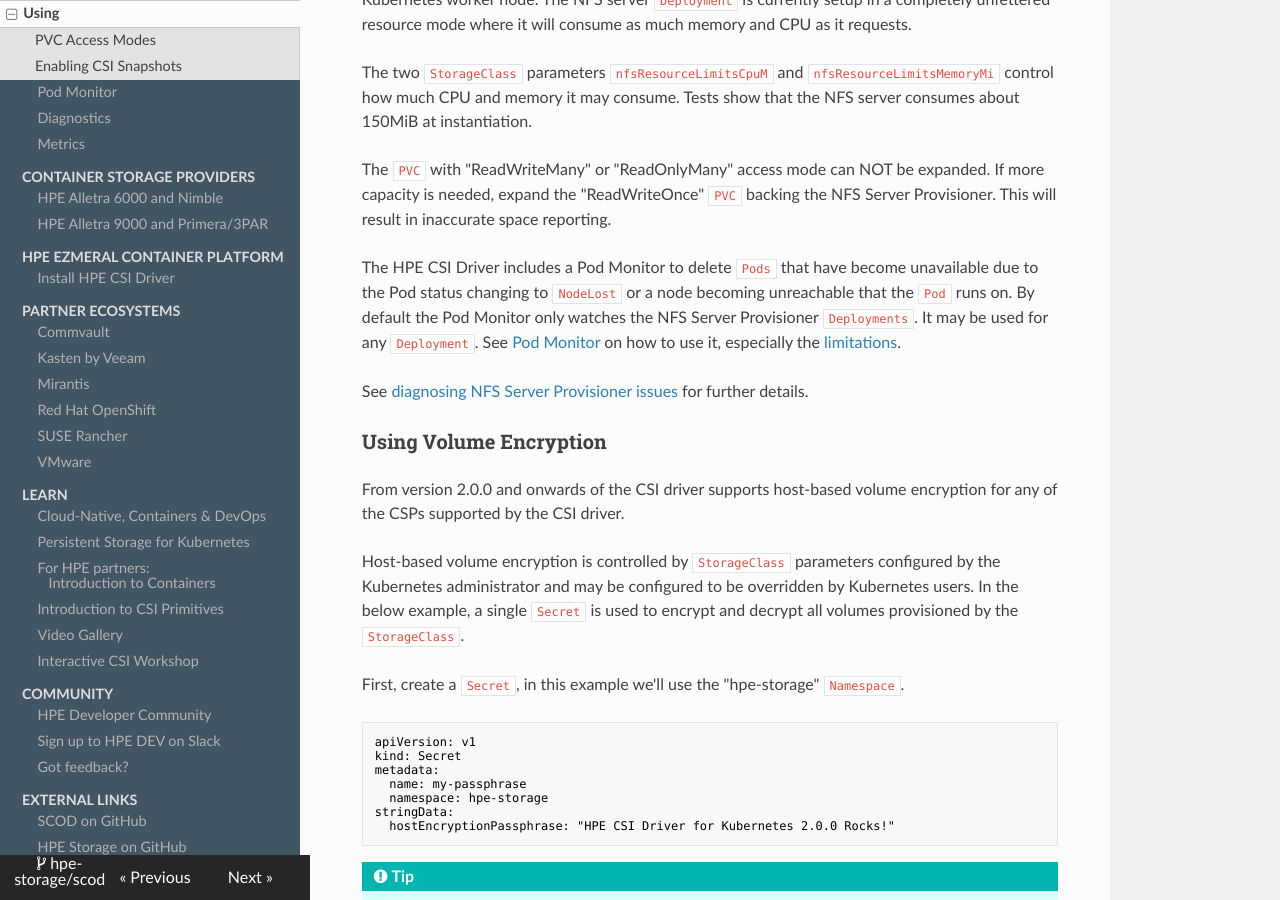
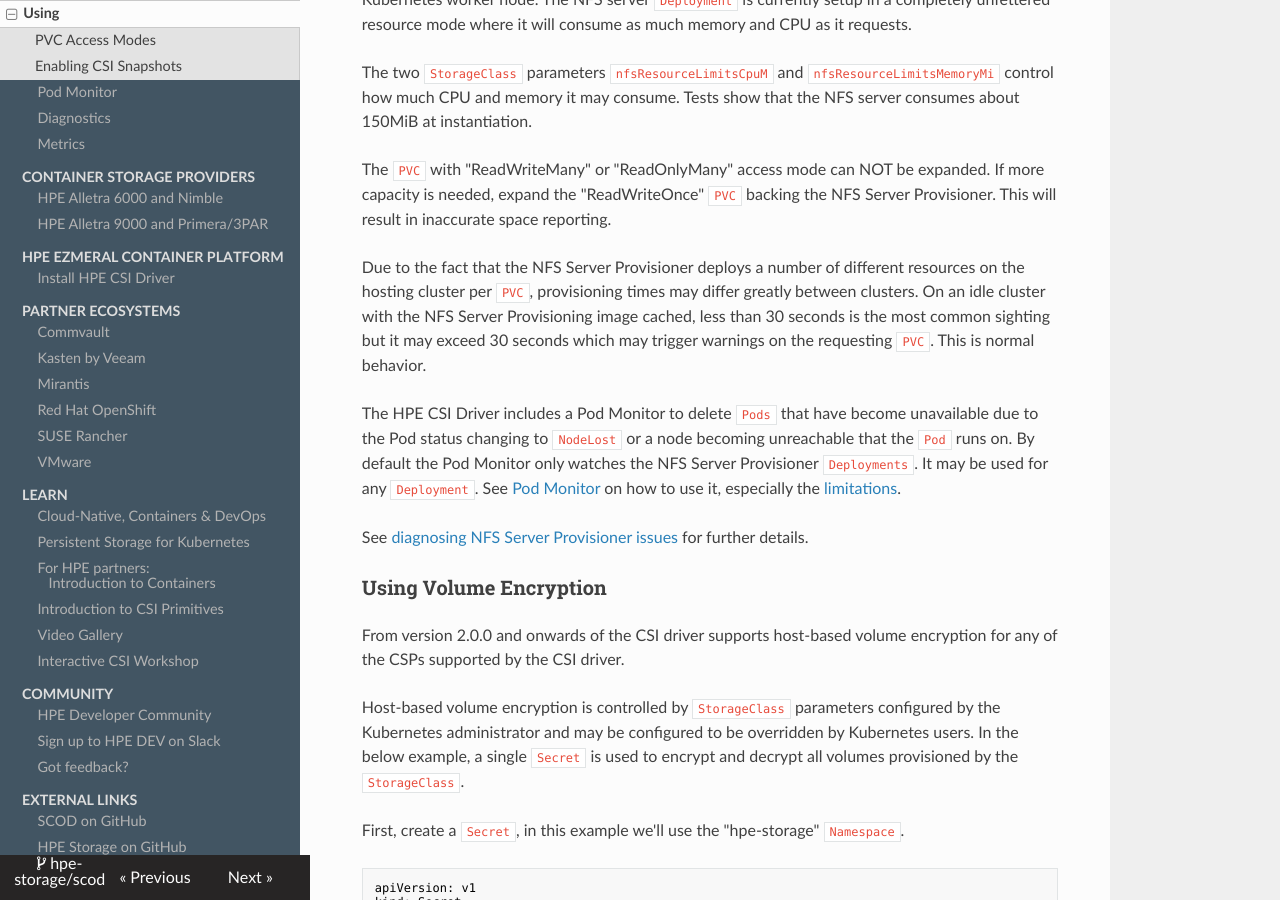
Before and after one commit to hpe-storage/scod, an MkDocs documentation site: the page built from docs/csi_driver/using.md, in a window 1280 px wide and 900 px high, scrolled down 18345 px. Built offline with MkDocs 1.6.1, drawn with Linux system fonts in a browser that asks for light colours; nearby versions of some CDN libraries.

Commit message:
NFS limitation update (#142)
* NFS limitation update

Signed-off-by: Michael Mattsson <michael.mattsson@gmail.com>

```diff
--- a/docs/csi_driver/using.md
+++ b/docs/csi_driver/using.md
@@ -873,6 +873,8 @@
 
 The `PVC` with "ReadWriteMany" or "ReadOnlyMany" access mode can NOT be expanded. If more capacity is needed, expand the "ReadWriteOnce" `PVC` backing the NFS Server Provisioner. This will result in inaccurate space reporting.
 
+Due to the fact that the NFS Server Provisioner deploys a number of different resources on the hosting cluster per `PVC`, provisioning times may differ greatly between clusters. On an idle cluster with the NFS Server Provisioning image cached, less than 30 seconds is the most common sighting but it may exceed 30 seconds which may trigger warnings on the requesting `PVC`. This is normal behavior.
+
 The HPE CSI Driver includes a Pod Monitor to delete `Pods` that have become unavailable due to the Pod status changing to `NodeLost` or a node becoming unreachable that the `Pod` runs on. By default the Pod Monitor only watches the NFS Server Provisioner `Deployments`. It may be used for any `Deployment`. See [Pod Monitor](monitor.md) on how to use it, especially the [limitations](monitor.md#limitations).
 
 See [diagnosing NFS Server Provisioner issues](diagnostics.md#nfs_server_provisioner_resources) for further details.
```
